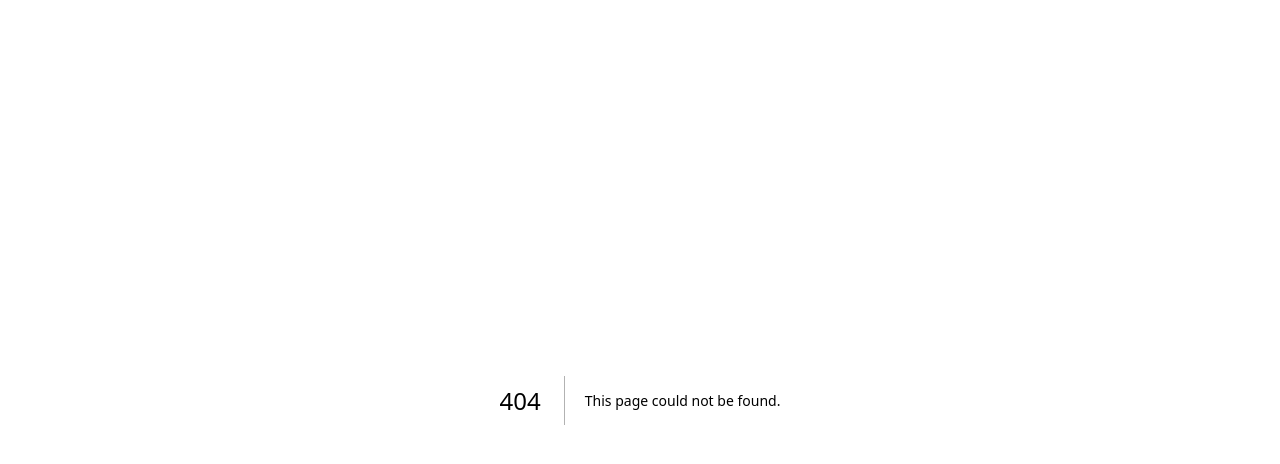
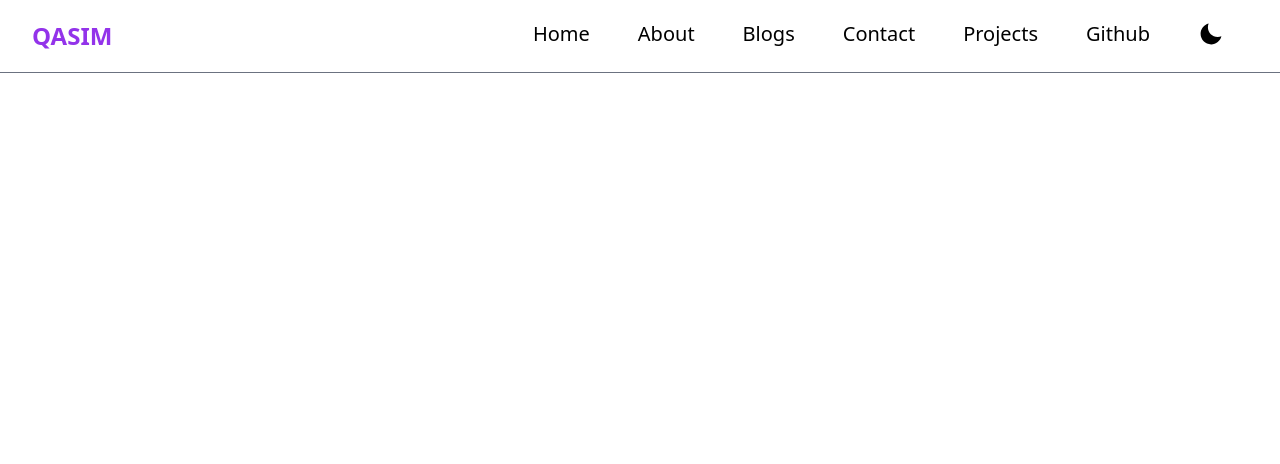
Before and after one commit to Qasimsaifi/portfolio, a Next.js app: page /about in a window 1280 px wide. Before the commit this address had no page. Shown: the top 464 px of the page. Built offline with nearby package versions, Linux system fonts and the light colour scheme.

Commit message:
theme added

```diff
--- a/package.json
+++ b/package.json
@@ -11,9 +11,11 @@
   "dependencies": {
     "autoprefixer": "10.4.14",
     "next": "13.4.8",
+    "next-themes": "^0.2.1",
     "postcss": "8.4.24",
     "react": "18.2.0",
     "react-dom": "18.2.0",
+    "react-icons": "^4.10.1",
     "tailwindcss": "3.3.2"
   }
 }
--- a/src/components/Homepage.jsx
+++ b/src/components/Homepage.jsx
@@ -1,6 +1,10 @@
 import useTypewriter from "@/utils/Typewritter";
+import { useTheme } from "next-themes";
+import { useEffect, useState } from "react";
+import ThemeSwitch from "./ThemeSwitch";
 
 const Homepage = () => {
+
 
   function Typewriter(props) {
     const currentText = useTypewriter(props.texts, props.speed);
@@ -8,15 +12,21 @@ const Homepage = () => {
   }
 
   return (
-    <div className="flex flex-home items-center justify-center min-h-screen bg-gray-100 ">
-    <div className="text-center">
-      <h1 className="text-4xl sm:text-7xl md:text-9xl font-bold text-purple-500">Hi, I'm Qasim</h1>
-      <h2 className="text-2xl sm:text-4xl md:text-6xl mt-2 text-gray-600">
-        I'm a Web <Typewriter texts={["Developer", "Designer", "Engineer"]} speed={220} />|
-      </h2>
+    <div className="flex flex-home items-center justify-center min-h-screen dark:bg-black bg-gray-100">
+
+
+      <div className="text-center">
+        <h1 className="text-5xl sm:text-5xl md:text-8xl font-bold text-purple-500">Hi, I'm Qasim</h1>
+        <h2 className="text-3xl sm:text-5xl md:text-6xl mt-2text-black text-black dark:text-white">
+          I'm a Web <Typewriter texts={["Developer", "Designer", "Engineer"]} speed={220} />|
+        </h2>
+
+        <div className="flex flex-row justify-around mt-14">
+          <button className="bg-purple-500 hover:bg-purple-700 text-white font-bold py-2 px-4 rounded">Contact</button>
+          <button className="bg-purple-500 hover:bg-purple-700 text-white font-bold py-2 px-4 rounded">About</button>
+        </div>
+      </div>
     </div>
-  </div>
-
   );
 };
 
--- a/src/components/Navbar.jsx
+++ b/src/components/Navbar.jsx
@@ -1,12 +1,17 @@
-import Image from 'next/image';
-import Link from 'next/link';
-import { useState } from 'react';
+import Image from "next/image";
+import Link from "next/link";
+import { useState } from "react";
+import { useTheme } from "next-themes";
+import { HiSun } from "react-icons/hi";
+import { IoMdMoon } from "react-icons/io";
 
 function NavBar() {
   const [navbar, setNavbar] = useState(false);
+  const { theme, setTheme } = useTheme();
+
   return (
     <div>
-      <nav className="w-full fixed  top-0 left-0 right-0 z-10 border-b border-gray-500">
+      <nav className="w-full fixed  top-0 left-0 right-0 z-10 border-b border-gray-500 bg-white dark:bg-black">
         <div className="justify-between px-4 mx-auto lg:max-w-7xl md:items-center md:flex md:px-8">
           <div>
             <div className="flex items-center justify-between py-3 md:py-5  md:block">
@@ -38,39 +43,63 @@ function NavBar() {
           <div>
             <div
               className={`flex-1 justify-self-center pb-3 mt-8 md:block md:pb-0 md:mt-0 ${
-                navbar ? 'p-12 md:p-0 block' : 'hidden'
+                navbar ? "p-12 md:p-0 block" : "hidden"
               }`}
             >
               <ul className="h-screen md:h-auto items-center justify-center md:flex mt-3 ">
-                <li className="pb-6 text-xl text-black py-2 md:px-6 text-center border-b-2 md:border-b-0  hover:bg-purple-900  border-purple-900  md:hover:text-purple-600 md:hover:bg-transparent">
+                <li className="pb-6 text-xl text-black  dark:text-white py-2 md:px-6 text-center border-b-2 md:border-b-0  hover:bg-purple-900  border-purple-900  md:hover:text-purple-600 md:hover:bg-transparent">
                   <Link href="/" onClick={() => setNavbar(!navbar)}>
                     Home
                   </Link>
                 </li>
-                <li className="pb-6 text-xl text-black py-2 md:px-6 text-center border-b-2 md:border-b-0  hover:bg-purple-900  border-purple-900  md:hover:text-purple-600 md:hover:bg-transparent">
+                <li className="pb-6 text-xl text-black dark:text-white py-2 md:px-6 text-center border-b-2 md:border-b-0  hover:bg-purple-900  border-purple-900  md:hover:text-purple-600 md:hover:bg-transparent">
                   <Link href="/about" onClick={() => setNavbar(!navbar)}>
                     About
                   </Link>
                 </li>
-                <li className="pb-6 text-xl text-black py-2 px-6 text-center  border-b-2 md:border-b-0  hover:bg-purple-600  border-purple-900  md:hover:text-purple-600 md:hover:bg-transparent">
+                <li className="pb-6 text-xl text-black dark:text-white py-2 px-6 text-center  border-b-2 md:border-b-0  hover:bg-purple-600  border-purple-900  md:hover:text-purple-600 md:hover:bg-transparent">
                   <Link href="/blog" onClick={() => setNavbar(!navbar)}>
                     Blogs
                   </Link>
                 </li>
-                <li className="pb-6 text-xl text-black py-2 px-6 text-center  border-b-2 md:border-b-0  hover:bg-purple-600  border-purple-900  md:hover:text-purple-600 md:hover:bg-transparent">
+                <li className="pb-6 text-xl text-black dark:text-white py-2 px-6 text-center  border-b-2 md:border-b-0  hover:bg-purple-600  border-purple-900  md:hover:text-purple-600 md:hover:bg-transparent">
                   <Link href="/contact" onClick={() => setNavbar(!navbar)}>
                     Contact
                   </Link>
                 </li>
-                <li className="pb-6 text-xl text-black py-2 px-6 text-center  border-b-2 md:border-b-0  hover:bg-purple-600  border-purple-900  md:hover:text-purple-600 md:hover:bg-transparent">
+                <li className="pb-6 text-xl text-black dark:text-white py-2 px-6 text-center  border-b-2 md:border-b-0  hover:bg-purple-600  border-purple-900  md:hover:text-purple-600 md:hover:bg-transparent">
                   <Link href="/projects" onClick={() => setNavbar(!navbar)}>
                     Projects
                   </Link>
                 </li>
-                <li className="pb-6 text-xl text-black py-2 px-6 text-center  border-b-2 md:border-b-0  hover:bg-purple-600  border-purple-900  md:hover:text-purple-600 md:hover:bg-transparent">
-                  <Link href="https://github.com/qasimsaifi" onClick={() => setNavbar(!navbar)}>
+                <li className="pb-6 text-xl text-black dark:text-white py-2 px-6 text-center  border-b-2 md:border-b-0  hover:bg-purple-600  border-purple-900  md:hover:text-purple-600 md:hover:bg-transparent">
+                  <Link
+                    href="https://github.com/qasimsaifi"
+                    onClick={() => setNavbar(!navbar)}
+                  >
                     Github
                   </Link>
+                </li>
+                <li className="pb-6 text-xl text-black dark:text-white py-2 px-6 text-center border-b-2 md:border-b-0 hover:bg-purple-600 border-purple-900 md:hover:text-purple-600 md:hover:bg-transparent">
+                  <span className="mt-14">
+                    {theme === "dark" ? (
+                      <Link
+                        href=""
+                        className="cursor-pointer"
+                        onClick={() => setTheme("light")}
+                      >
+                        <HiSun size={26} />
+                      </Link>
+                    ) : (
+                      <Link
+                        href=""
+                        className="cursor-pointer"
+                        onClick={() => setTheme("dark")}
+                      >
+                        <IoMdMoon size={26} />
+                      </Link>
+                    )}
+                  </span>
                 </li>
               </ul>
             </div>
--- /dev/null
+++ b/src/components/ThemeSwitch.jsx
@@ -0,0 +1,26 @@
+import { useState, useEffect } from 'react'
+import { useTheme } from 'next-themes'
+
+const ThemeSwitch = () => {
+  const [mounted, setMounted] = useState(false)
+  const { theme, setTheme } = useTheme()
+
+  // useEffect only runs on the client, so now we can safely show the UI
+  useEffect(() => {
+    setMounted(true)
+  }, [])
+
+  if (!mounted) {
+    return null
+  }
+
+  return (
+    <select value={theme} onChange={e => setTheme(e.target.value)}>
+      <option value="system">System</option>
+      <option value="dark">Dark</option>
+      <option value="light">Light</option>
+    </select>
+  )
+}
+
+export default ThemeSwitch
--- a/src/pages/_app.js
+++ b/src/pages/_app.js
@@ -1,5 +1,14 @@
 import '@/styles/globals.css'
+import { ThemeProvider } from 'next-themes'
 
 export default function App({ Component, pageProps }) {
-  return <Component {...pageProps} />
+
+  return (
+
+    <ThemeProvider enableSystem={true} attribute='class'>
+
+    <Component {...pageProps} />
+    </ThemeProvider>
+    )
+
 }
--- /dev/null
+++ b/src/pages/about.jsx
@@ -0,0 +1,20 @@
+import React from 'react'
+import { useTheme } from 'next-themes'
+import NavBar from '@/components/Navbar'
+
+const about = () => {
+  const { theme, setTheme } = useTheme()
+
+  return (
+    <>
+      <NavBar/>
+      <div>
+        The current theme is: {theme}
+        <button onClick={() => setTheme('light')}>Light Mode</button>
+        <button onClick={() => setTheme('dark')}>Dark Mode</button>
+      </div>
+    </>
+  )
+}
+
+export default about
--- a/src/pages/index.jsx
+++ b/src/pages/index.jsx
@@ -3,15 +3,17 @@ import { Inter } from "next/font/google";
 import NavBar from "@/components/Navbar";
 import Homepage from "@/components/Homepage";
 import Footer from "@/components/Footer";
+import { useTheme } from "next-themes";
+import { useEffect, useState } from "react";
 
 const inter = Inter({ subsets: ["latin"] });
 
 export default function Home() {
+
   return (
     <>
-    <NavBar/>
-    <Homepage/>
-    <Footer/>
+        <NavBar />
+        <Homepage />
     </>
   );
 }
--- a/src/pages/projects.jsx
+++ b/src/pages/projects.jsx
@@ -9,7 +9,6 @@ const projects = () => {
     <div>
       <NavBar />
       <Projectcard />
-      <Footer/>
     </div>
   )
 }
--- a/src/styles/globals.css
+++ b/src/styles/globals.css
@@ -3,9 +3,14 @@
 @tailwind utilities;
 
 :root {
-  --foreground-rgb: 0, 0, 0;
-  --background-start-rgb: 214, 219, 220;
-  --background-end-rgb: 255, 255, 255;
+  /* Your default theme */
+  --background: white;
+  --foreground: black;
+}
+
+[data-theme='dark'] {
+  --background: black;
+  --foreground: white;
 }
 
 @media (prefers-color-scheme: dark) {
@@ -29,11 +34,11 @@
   width: 600px;
   height: 400px;
   background:
-      linear-gradient(0.25turn, transparent, #FFF, transparent),
+      linear-gradient(0.25turn, transparent, var(--background), transparent),
       linear-gradient(#DDD, #DDD),
-      radial-gradient(38px circle at 19px 19px, #DDD 50%, transparent 51%),
-      linear-gradient(#DDD, #DDD);
-  background-color: #fff;
+      radial-gradient(38px circle at 19px 19px,var(--background) 50%, transparent 51%),
+      linear-gradient(var(--background), var(--background));
+  background-color: var(--background);
   background-repeat: no-repeat;
   background-size: 450px 300px, 450px 230px, 150px 150px, 400px 0px;
   background-position: -315px 0, 0 0, 15px 140px, 65px 145px;
--- a/tailwind.config.js
+++ b/tailwind.config.js
@@ -5,6 +5,7 @@ module.exports = {
     './src/components/**/*.{js,ts,jsx,tsx,mdx}',
     './src/app/**/*.{js,ts,jsx,tsx,mdx}',
   ],
+  darkMode:'class',
   theme: {
     extend: {
       backgroundImage: {
```
Also changed, not shown: src/components/Projectcard.jsx (+5 -5 lines), 1 other file (tests, documents, lock files or other folders).
